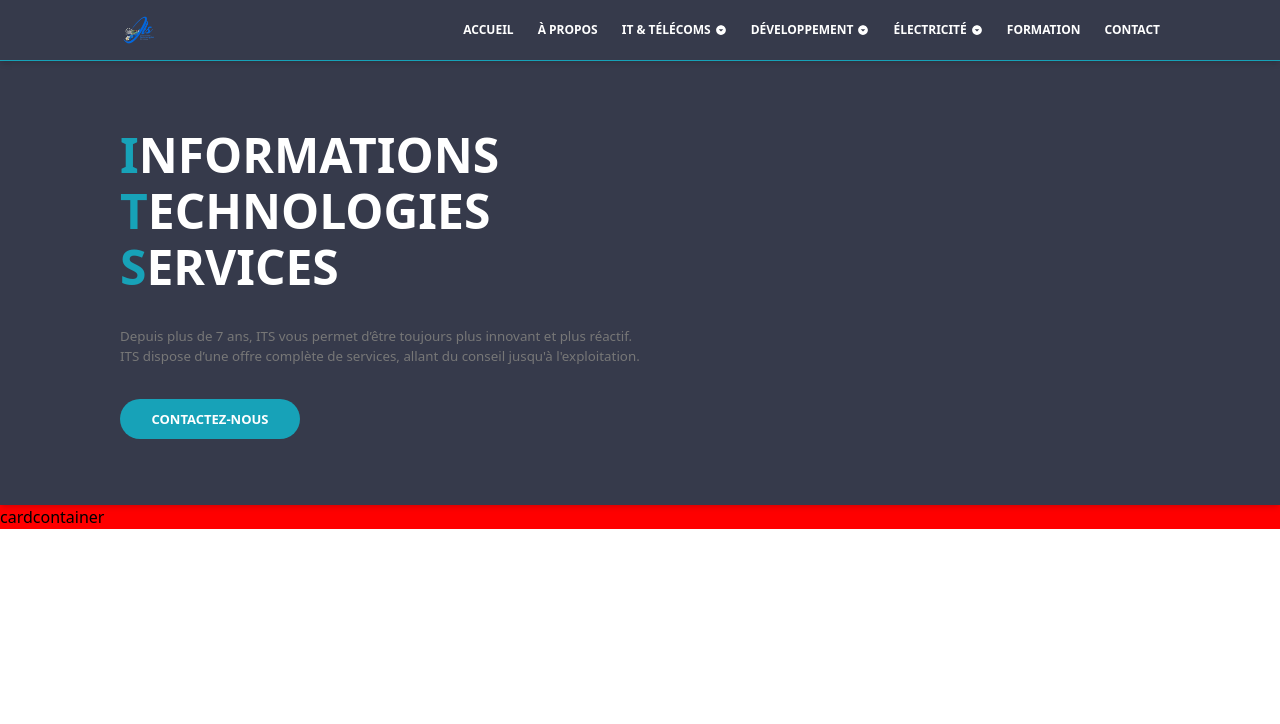
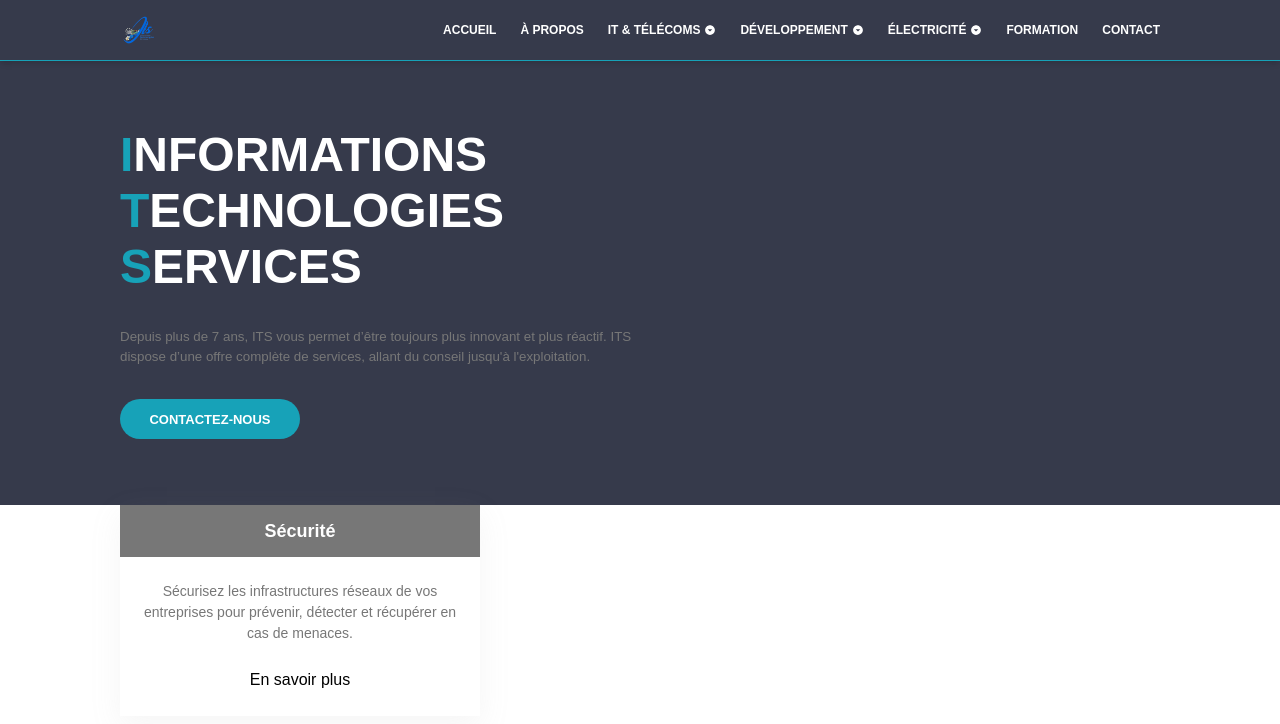
Before and after one commit to WolfRegis/ITS, a React (Vite) app: page / in a window 1280 px wide. Shown: the top 724 px of the page. Built offline with nearby package versions, Linux system fonts and the light colour scheme.

Commit message:
📸F02>points de sauvegarde

```diff
--- a/src/App.jsx
+++ b/src/App.jsx
@@ -14,4 +14,7 @@
 
 const AppStyled = styled.div`
   font-family: ${theme.fonts.mainColor};
+  *{
+    font-family: 'Poppins', sans-serif;
+  }
 `;
--- a/src/components/CardContainer.jsx
+++ b/src/components/CardContainer.jsx
@@ -1,16 +1,19 @@
 import React from 'react'
 import styled from 'styled-components';
+import theme from './theme';
+import Card from './ui/Card';
 
 export default function CardContainer() {
   return (
-    <CardContainerStyled>
-      cardcontainer
+    <CardContainerStyled className='px-30'>
+      <Card></Card>
     </CardContainerStyled>
   )
 }
 
 const CardContainerStyled = styled.div`
-      background-color: red;
+      /* background-color: ${theme.colors.secondaryLight}; */
+      background-color: white;
 
 
 `;
--- a/src/components/Header.jsx
+++ b/src/components/Header.jsx
@@ -4,7 +4,7 @@
 
 export default function Header({children}) {
   return (
-    <HeaderStyled className='flex items-center justify-between relative w-12/12 h-1/2 p-4 shadow-md px-30'>
+    <HeaderStyled className='flex items-center justify-between relative w-12/12 h-1/2 p-4 px-30'>
       {children}
     </HeaderStyled>
   )
--- /dev/null
+++ b/src/components/ui/Card.jsx
@@ -0,0 +1,50 @@
+import React from 'react'
+import styled from 'styled-components';
+import theme from '../theme';
+
+export default function Card() {
+
+
+
+
+
+
+      const handleMouseEnter = (e)=>{
+            console.log(e.target)
+      }
+
+
+
+
+
+
+  return (
+    <CardStyled className='relative flex flex-col gap-6 justify-center w-90 ' onMouseEnter={handleMouseEnter}>
+      <h2 className='flex justify-center items-center h-13'>Sécurité</h2>
+      <p className='mx-5'>Sécurisez les infrastructures réseaux de vos entreprises pour prévenir, détecter et récupérer en cas de menaces.</p>
+      <button className='grow-0 mb-6'>En savoir plus</button>
+    </CardStyled>
+  )
+}
+
+
+const CardStyled = styled.div`
+
+      box-shadow: 0px 10px 30px 0px rgba(153, 153, 153, 0.1);
+
+      h2{
+            font-size: large;
+            font-weight: bold;
+            color: white;
+            background-color: ${theme.colors.other};
+
+      }
+      button{
+            align-self:center;
+      }
+      p{
+            font-size: 14px;
+            text-align: center;
+            color :${theme.colors.other};
+      }
+`;
```
